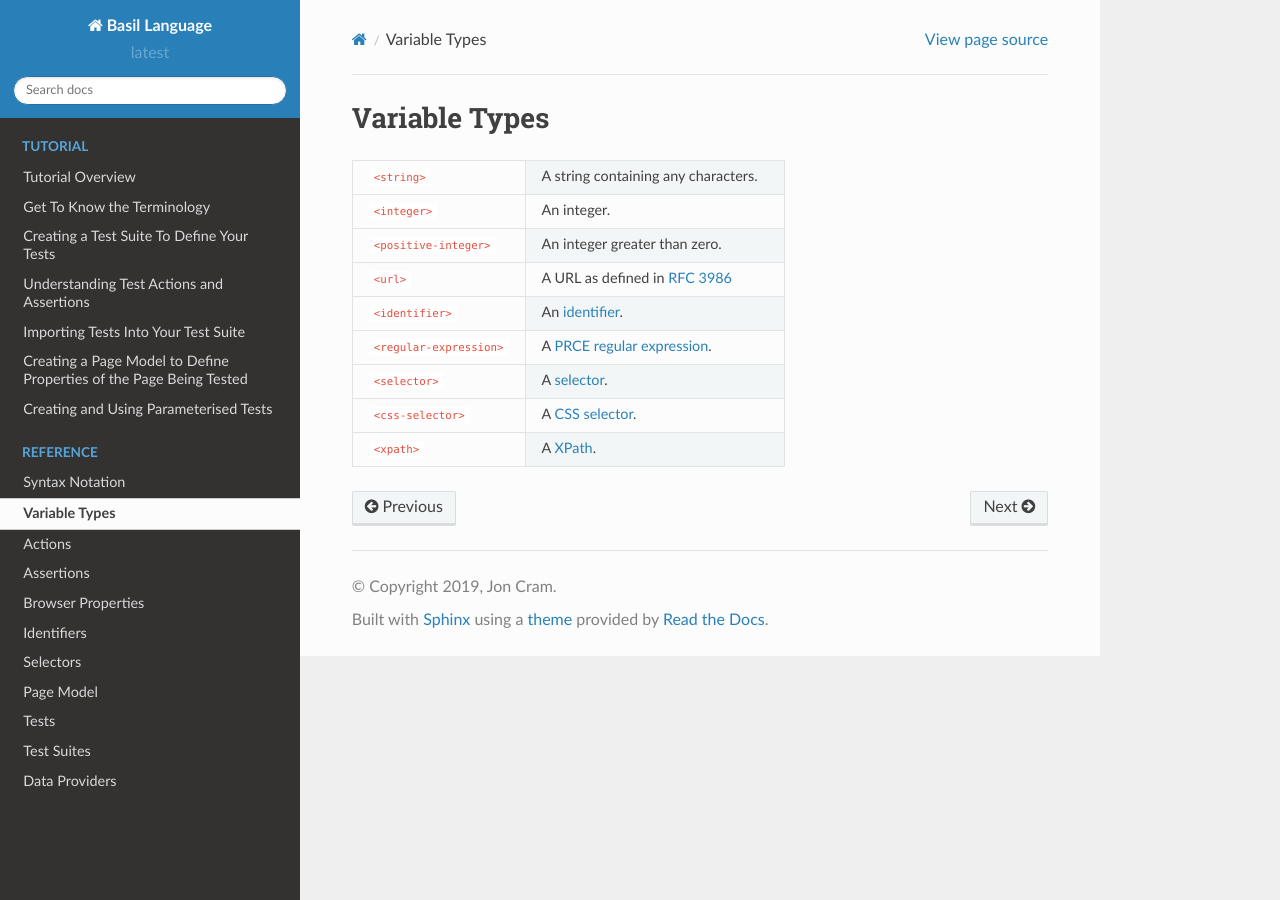
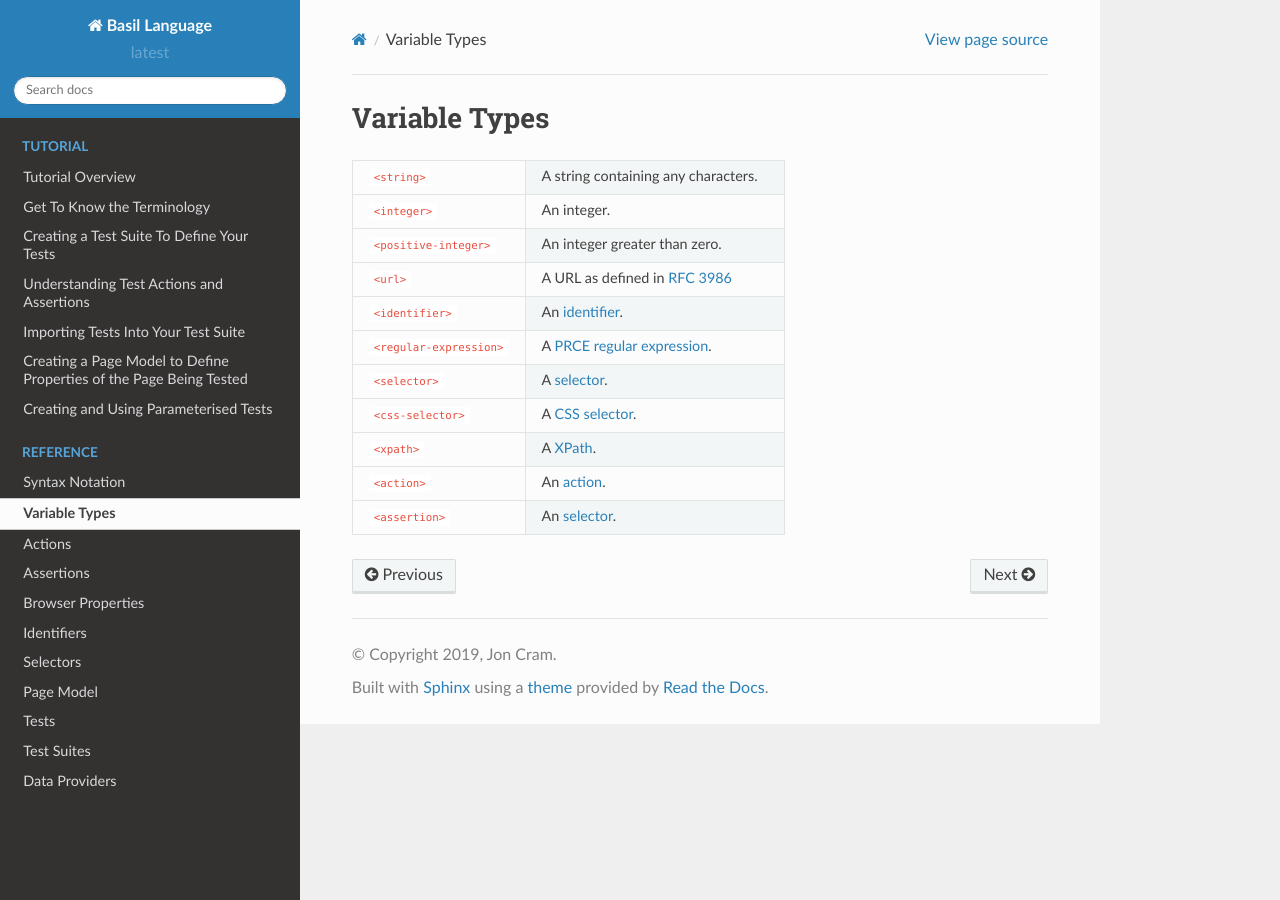
Before and after one commit to webignition/bas-spec, a Sphinx documentation site: the page built from docs/types.rst, in a window 1280 px wide. Built offline with Sphinx 7.4.7 and the Read the Docs theme 2.0.0, drawn with Linux system fonts in a browser that asks for light colours.

Commit message:
Define action and assertion types

```diff
--- a/docs/types.rst
+++ b/docs/types.rst
@@ -36,3 +36,9 @@ Variable Types
 
     * - ``<xpath>``
       - A `XPath <https://developer.mozilla.org/en-US/docs/Web/XPath>`_.
+
+    * - ``<action>``
+      - An :doc:`action </actions>`.
+
+    * - ``<assertion>``
+      - An :doc:`selector </assertions>`.
```
